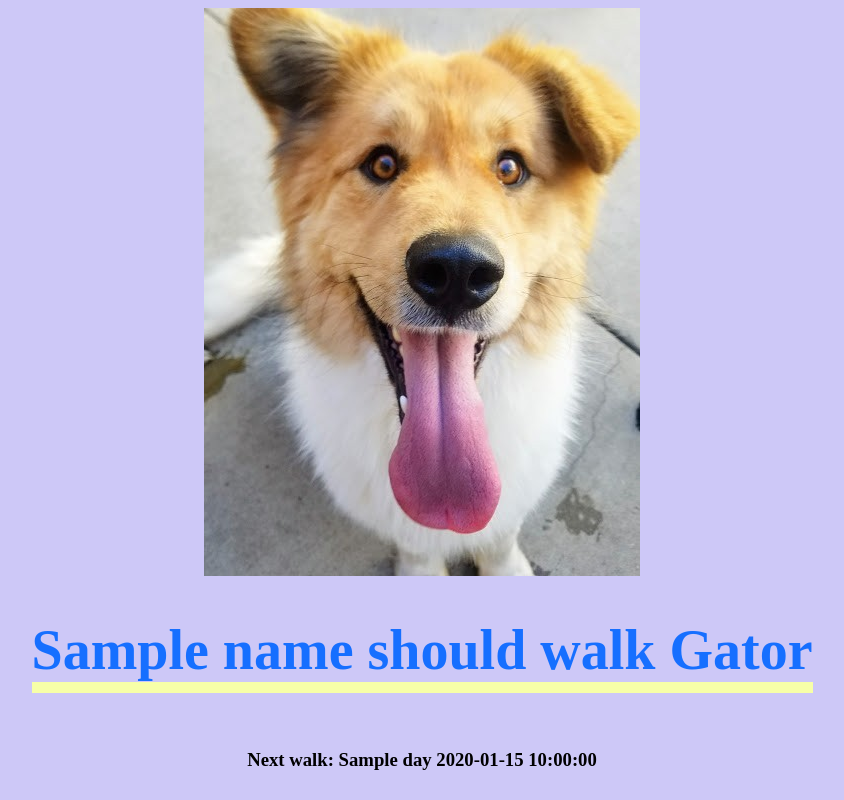
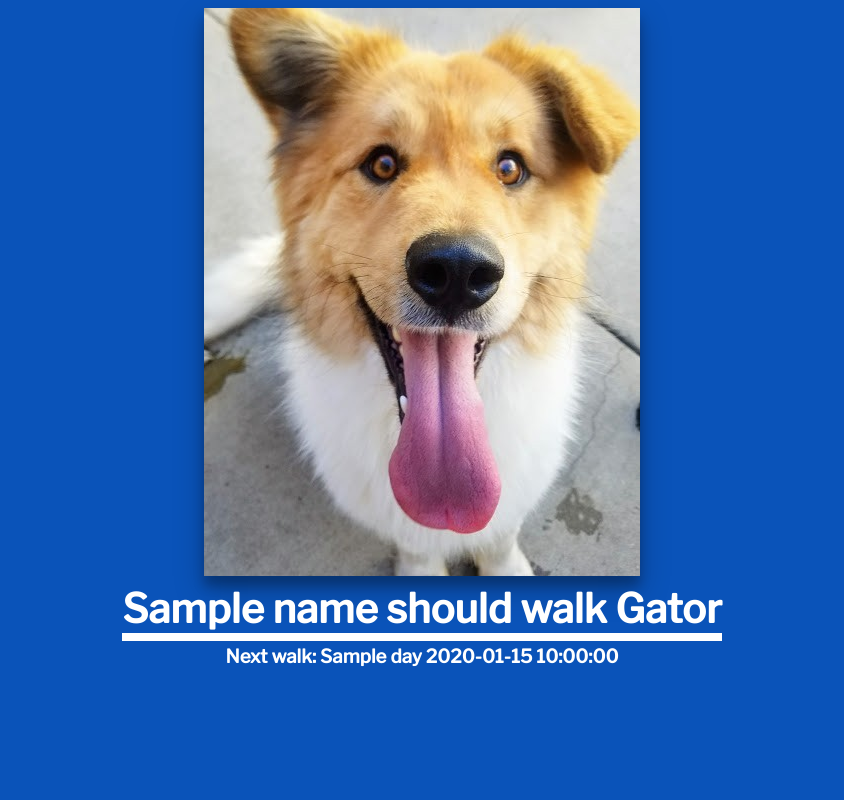
Before and after one commit to shoemakerdr/who-should-walk-gator, a Flask app: template templates/index.html in a window 1280 px wide. Shown: the whole page, without its empty margins (218-1062 px from the left). Run offline with Flask 2, Linux system fonts and the light colour scheme; the template is opened without the code that fills it: most values are stand-ins (such as "Sample title", 1, 10 or a date in 2020).

Commit message:
Added Libre Franklin font. Added shadow to picture. Changed text color to white. Changed background color.

```diff
--- a/static/index.css
+++ b/static/index.css
@@ -1,17 +1,29 @@
+@import url('https://fonts.googleapis.com/css?family=Libre+Franklin:500');
+
 body {
     display: flex;
     flex-direction: column;
     justify-content: center;
     align-items: center;
-    background-color: #CDC8F7;
+    background-color: #0A53B9;
+    font-family: 'Libre Franklin', sans-serif;
 }
 
 .name {
-    color: #166FFF;
-    font-size: 3.5em;
+    color: white;
+    font-size: 2.5em;
     text-align: center;
-    border-bottom: .2em solid #F7FFA8;
+    border-bottom: .2em solid white;
+    margin: .1em;
+}
+
+.next-walk {
+    color: white;
+    margin: 0;
 }
 
 .gator-pic {
+    box-shadow: 0 14px 28px
+      rgba(0,0,0,0.25), 0 10px 10px
+      rgba(0,0,0,0.22);
 }
```
